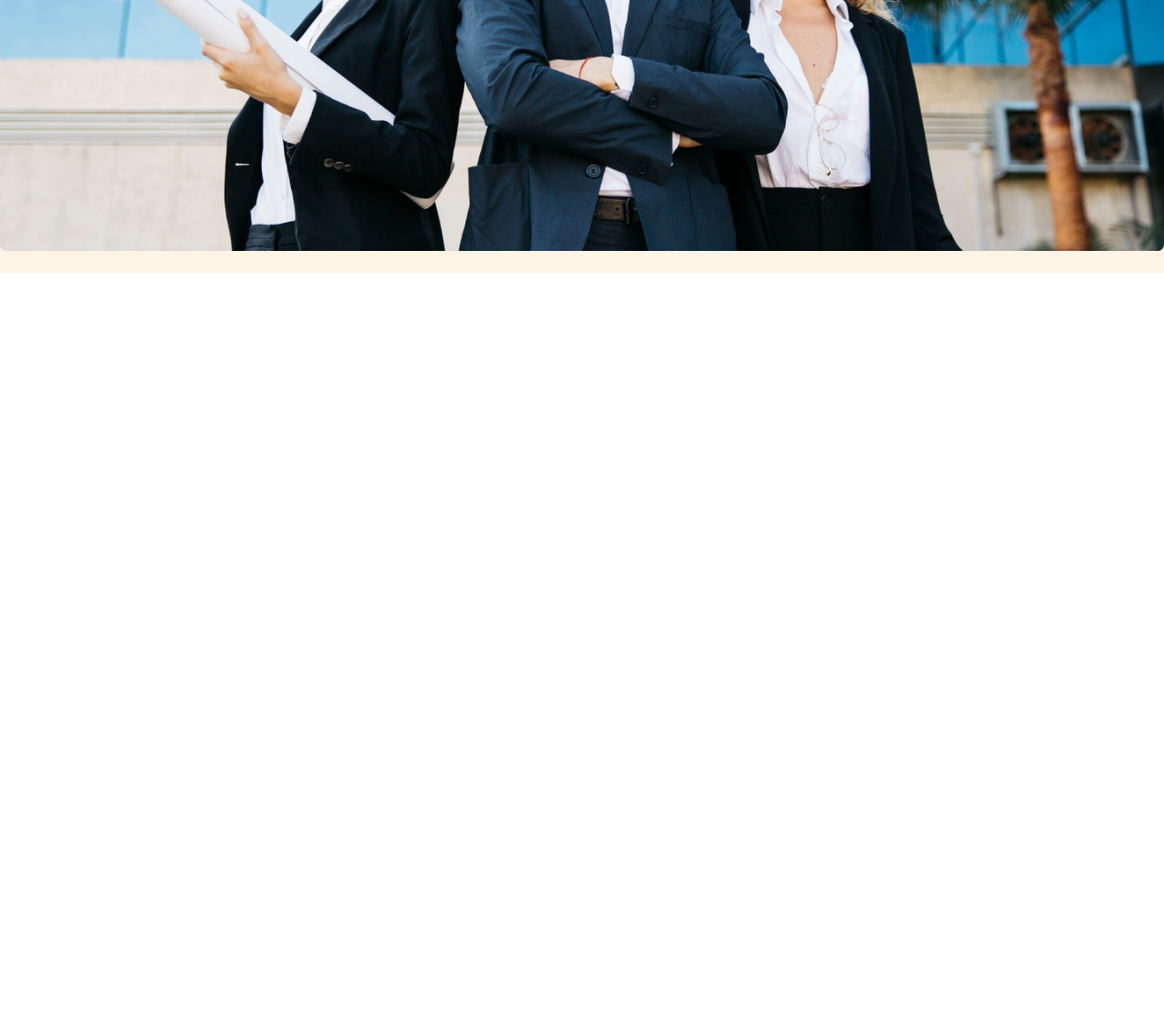
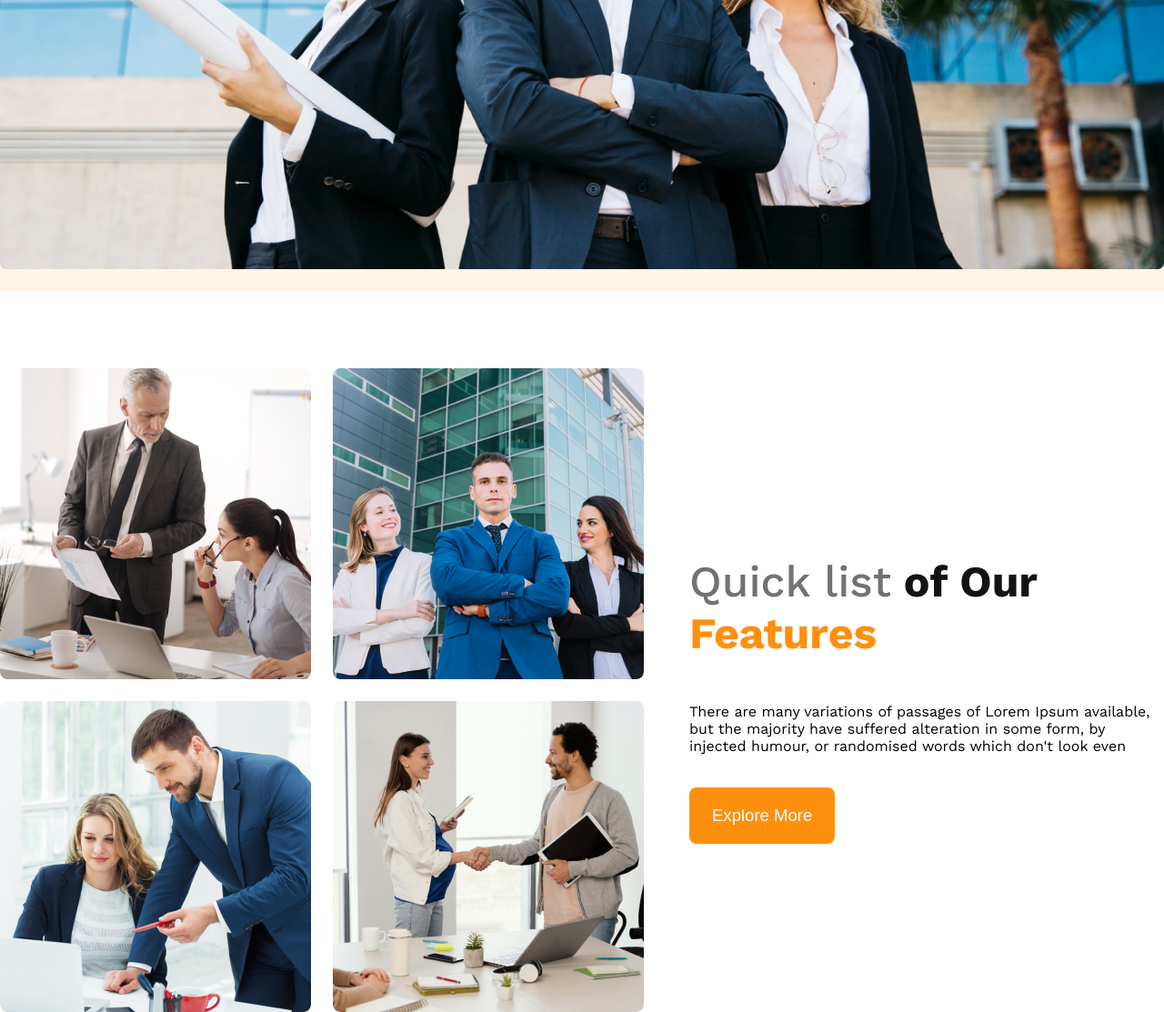
Before and after one commit to hridayshadhukha/G3-Architects-Website, a plain HTML site: page index.html in a window 1280 px wide. Shown: the part 826-1939 px from the top of the page at 91% size. Before the commit the page ends 1126 px from the top, so only its background shows below. Drawn offline with nearby package versions, Linux system fonts and the light colour scheme.

Commit message:
extra add

```diff
--- a/Styles/style.css
+++ b/Styles/style.css
@@ -30,6 +30,10 @@
   color: #727272;
 }
 
+.orange{
+  color: #FF900E;
+}
+
 .btn{
   font-size: 1.16rem;
   font-weight: 400;
@@ -38,6 +42,11 @@
   border-radius: 8px;
   border: none;
   padding: 20px 25px;
+}
+
+main{
+  max-width: 1440px;
+  margin: 0 auto;
 }
 
 /* Header Styles */
@@ -77,7 +86,7 @@
 /* banner section start */
 
 .navbar, .banner{
-  max-width: 1339px;
+  max-width: 1440px;
   margin: 0 auto;
 }
 
@@ -108,10 +117,68 @@
   margin-bottom: 20px;
 }
 
-/* Responsive */
+/* start main section-1 */
+
+.teams{
+  margin-top: 85px;
+  align-items: center;
+}
+
+.team-img-container{
+  display: grid;
+  grid-template-columns: repeat(2, 1fr);
+  gap: 24px;
+}
+
+.team-img{
+  border-radius: 8px;
+}
+
+.features{
+  margin-left: 50px;
+}
+
+.features-title{
+  font-size: 3rem;
+  font-weight: 700;
+}
+
+.f-t{
+  font-weight: 500;
+}
+
+.features-description{
+  font-size: 1rem;
+  font-weight: 400;
+}
+
+.features-title, .features-description, .btn{
+  margin-top: 20px;
+}
+
+/* start main section-2 */
+
+
+
+/* small devicd Responsive */
 
 @media  screen and (max-width: 576px) {
-  .navbar , .nav-links {
+  .navbar, .nav-links, .teams {
     flex-direction: column;
   }
+  .team-img-container{
+    grid-template-columns: repeat(1,1fr);
+  }
 }
+
+/* medium device responsive */
+
+@media screen and (min-width: 576px) and (max-width: 992px) {
+  .teams{
+    flex-direction: column;
+  }
+  .features{
+    text-align: center;
+    margin-top: 50px;
+  }
+}
--- a/index.html
+++ b/index.html
@@ -37,7 +37,26 @@
     </div>
   </header>
 
+
   <main>
+
+    <section class="teams display-flex">
+      <div class="team-img-container">
+        <img class="team-img" src="images/team1.png" alt="Team">
+        <img class="team-img" src="images/team2.png" alt="Team">
+        <img class="team-img" src="images/team3.png" alt="Team">
+        <img class="team-img" src="images/team4.png" alt="Team">
+      </div>
+      <div class="features">
+        <h3 class="features-title"><span class="dark-3 f-t">Quick list</span> <span class="dark-1">of Our</span> <br> <span class="orange">Features</span></h3>
+        <p class="features-description">There are many variations of passages of Lorem Ipsum available, but the majority have suffered alteration in some form, by injected humour, or randomised words which don't look even</p>
+        <button class="btn">Explore More</button>
+      </div>
+    </section>
+
+    <section class="">
+      <div class="div"></div>
+    </section>
 
   </main>
 
```
